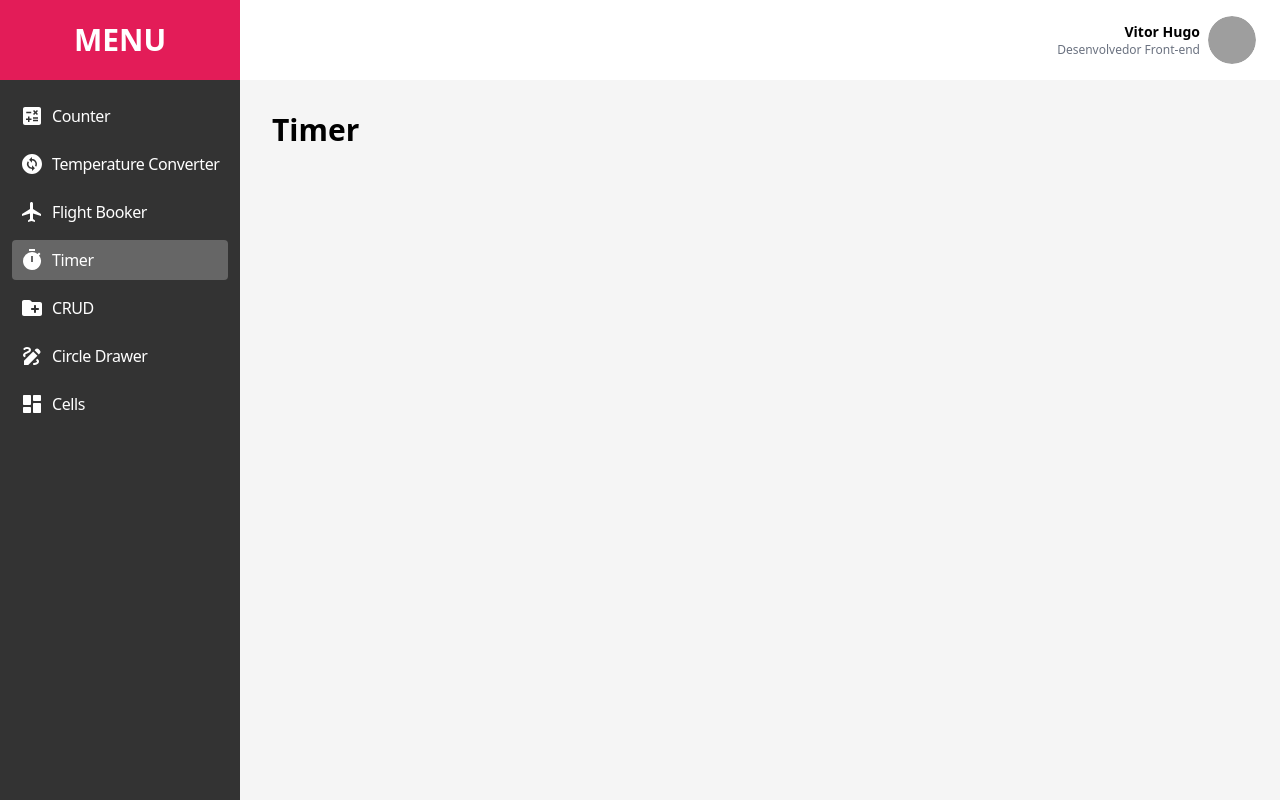
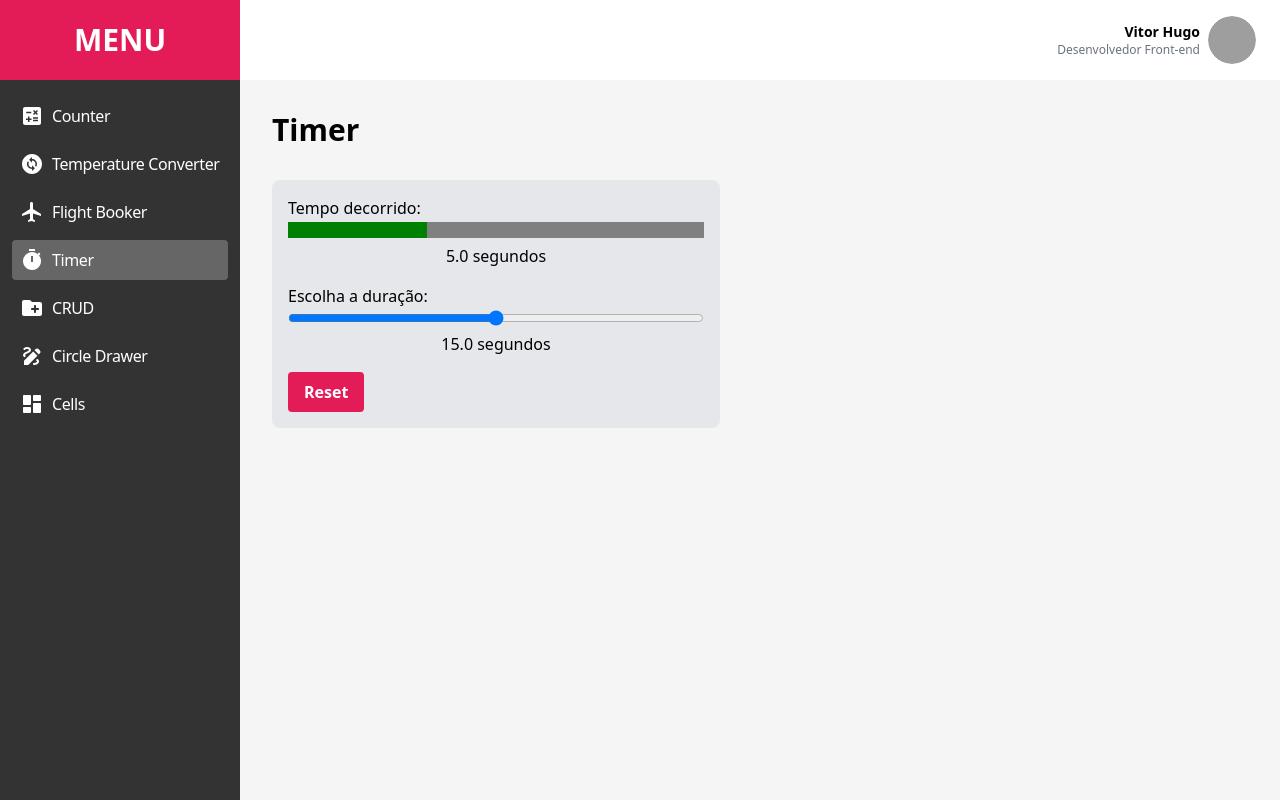
Before and after one commit to vitorpantaleao/guis-vue-examples, a Vue app: page /timer in a window 1280 px wide. Built offline with nearby package versions, Linux system fonts and the light colour scheme; grey boxes are pictures that could not be loaded.

Commit message:
feat: cria timer

```diff
--- a/src/views/Timer.vue
+++ b/src/views/Timer.vue
@@ -1,9 +1,47 @@
 <template>
-    <div>
-        <h1 class="text-3xl font-bold">Timer</h1>
+    <h1 class="text-3xl font-bold">Timer</h1>
+    <div class="bg-gray-200 p-4 rounded-lg max-w-md mt-8">
+        <div>
+            <label class="block text-base">Tempo decorrido:</label>
+            <progress class="w-full" :value="progresso" max="1"></progress>
+            <div class="text-center">{{ (tempoDecorrido / 1000).toFixed(1) }} segundos</div>
+        </div>
+        <div class="mt-4">
+            <label class="block">Escolha a duração:</label>
+            <input type="range" v-model="duracaoContagem" min="1" max="30000" class="w-full">
+            <div class="text-center">{{ (duracaoContagem / 1000).toFixed(1) }} segundos</div>
+        </div>
+        <div class="mt-4">
+            <button @click="reset" class="bg-primary-color hover:bg-secondary-color text-white font-bold py-2 px-4 rounded">
+                Reset
+            </button>
+        </div>
     </div>
 </template>
 
 <script setup>
+    import { ref, computed } from "vue";
 
+    const duracaoContagem = ref(15 * 1000);
+    const tempoDecorrido = ref(0);
+
+    let ultimaAtualizacao;
+
+    const atualizaTempoDecorrido = () => {
+        tempoDecorrido.value = performance.now() - ultimaAtualizacao;
+        if (tempoDecorrido.value >= duracaoContagem.value) return;
+        else requestAnimationFrame(atualizaTempoDecorrido);
+    };
+
+    const reset = () => {
+        tempoDecorrido.value = 0;
+        ultimaAtualizacao = performance.now();
+        atualizaTempoDecorrido();
+    };
+
+    const progresso = computed(() =>
+        Math.min(tempoDecorrido.value / duracaoContagem.value, 1)
+    );
+
+    reset();
 </script>
```
